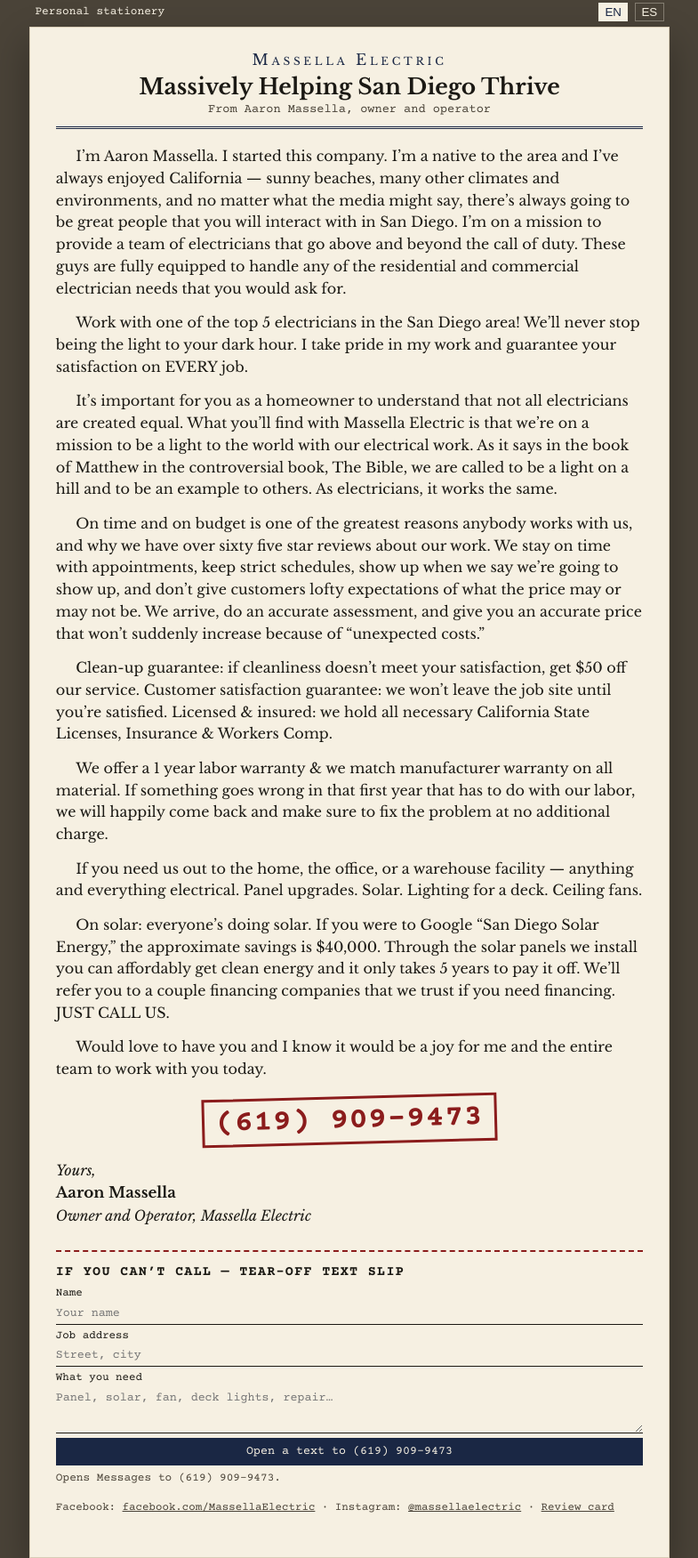
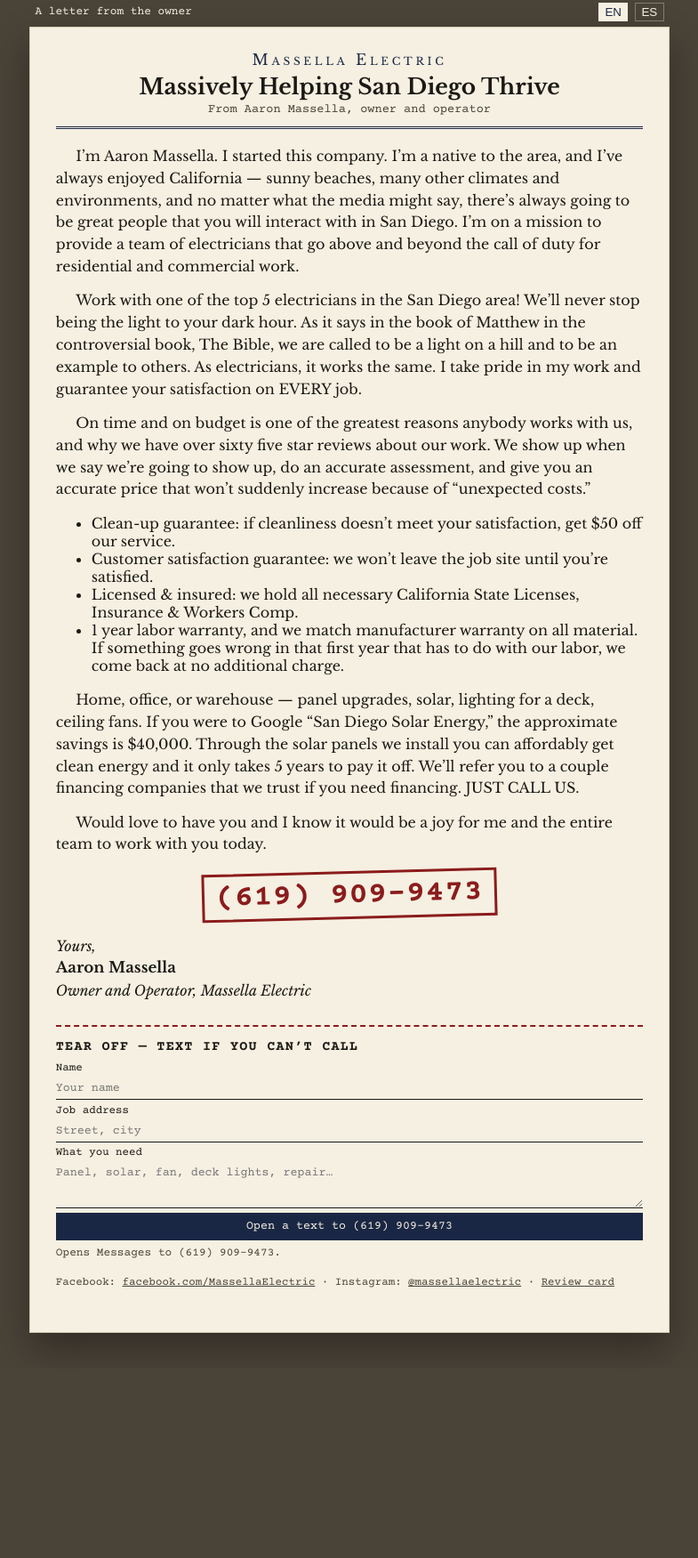
Before and after one commit to nitantbhartia/massella-electric-preview, a website: page index.html in a window 1280 px wide. Shown: the part 5-1756 px from the top of the page at 89% size, without its empty margins (247-1032 px from the left). After the commit the page ends 1543 px from the top, so only its background shows below. Drawn offline with nearby package versions, Linux system fonts and the light colour scheme.

Commit message:
Restyle homepage as a unique trade object, not a shared SMS form kit

```diff
--- a/index.html
+++ b/index.html
@@ -9,7 +9,7 @@
 </head>
 <body>
   <header class="sheet-top">
-    <span data-en="Personal stationery" data-es="Papel membretado personal">Personal stationery</span>
+    <span data-en="A letter from the owner" data-es="Una carta del dueño">A letter from the owner</span>
     <nav class="lang" aria-label="Language">
       <button type="button" data-set="en" aria-pressed="true">EN</button>
       <button type="button" data-set="es" aria-pressed="false">ES</button>
@@ -23,15 +23,22 @@
       <div class="date" data-en="From Aaron Massella, owner and operator" data-es="De Aaron Massella, dueño y operador">From Aaron Massella, owner and operator</div>
     </header>
 
-    <p class="indent" data-en="I’m Aaron Massella. I started this company. I’m a native to the area and I’ve always enjoyed California — sunny beaches, many other climates and environments, and no matter what the media might say, there’s always going to be great people that you will interact with in San Diego. I’m on a mission to provide a team of electricians that go above and beyond the call of duty. These guys are fully equipped to handle any of the residential and commercial electrician needs that you would ask for." data-es="Soy Aaron Massella. Yo empecé esta empresa. Soy nativo de la zona y siempre me ha gustado California — playas, otros climas y, diga lo que diga la prensa, en San Diego siempre va a haber buena gente. Mi misión es un equipo de electricistas que vaya más allá. Están equipados para lo residencial y lo comercial que usted pida.">I’m Aaron Massella. I started this company. I’m a native to the area and I’ve always enjoyed California — sunny beaches, many other climates and environments, and no matter what the media might say, there’s always going to be great people that you will interact with in San Diego. I’m on a mission to provide a team of electricians that go above and beyond the call of duty. These guys are fully equipped to handle any of the residential and commercial electrician needs that you would ask for.</p>
-    <p class="indent" data-en="Work with one of the top 5 electricians in the San Diego area! We’ll never stop being the light to your dark hour. I take pride in my work and guarantee your satisfaction on EVERY job." data-es="¡Trabaje con uno de los 5 mejores electricistas del área de San Diego! No vamos a dejar de ser la luz en su hora oscura. Me enorgullezco del trabajo y garantizo su satisfacción en CADA trabajo.">Work with one of the top 5 electricians in the San Diego area! We’ll never stop being the light to your dark hour. I take pride in my work and guarantee your satisfaction on EVERY job.</p>
-    <p class="indent" data-en="It’s important for you as a homeowner to understand that not all electricians are created equal. What you’ll find with Massella Electric is that we’re on a mission to be a light to the world with our electrical work. As it says in the book of Matthew in the controversial book, The Bible, we are called to be a light on a hill and to be an example to others. As electricians, it works the same." data-es="Como dueño de casa, sepa que no todos los electricistas son iguales. En Massella Electric tenemos metas grandes: ser luz al mundo con el trabajo eléctrico. Como dice el libro de Mateo en el polémico libro, la Biblia, estamos llamados a ser luz en un monte y ejemplo. Como electricistas, es igual.">It’s important for you as a homeowner to understand that not all electricians are created equal. What you’ll find with Massella Electric is that we’re on a mission to be a light to the world with our electrical work. As it says in the book of Matthew in the controversial book, The Bible, we are called to be a light on a hill and to be an example to others. As electricians, it works the same.</p>
-    <p class="indent" data-en="On time and on budget is one of the greatest reasons anybody works with us, and why we have over sixty five star reviews about our work. We stay on time with appointments, keep strict schedules, show up when we say we’re going to show up, and don’t give customers lofty expectations of what the price may or may not be. We arrive, do an accurate assessment, and give you an accurate price that won’t suddenly increase because of “unexpected costs.”" data-es="A tiempo y en presupuesto es una de las grandes razones por las que trabajan con nosotros, y por eso tenemos más de sesenta y cinco reseñas de cinco estrellas de nuestro trabajo. Cumplimos citas, horarios estrictos, llegamos cuando decimos, y no inflamos expectativas de precio. Llegamos, evaluamos con detalle y damos un precio que no sube de pronto por “costos inesperados.”">On time and on budget is one of the greatest reasons anybody works with us, and why we have over sixty five star reviews about our work. We stay on time with appointments, keep strict schedules, show up when we say we’re going to show up, and don’t give customers lofty expectations of what the price may or may not be. We arrive, do an accurate assessment, and give you an accurate price that won’t suddenly increase because of “unexpected costs.”</p>
-    <p class="indent" data-en="Clean-up guarantee: if cleanliness doesn’t meet your satisfaction, get $50 off our service. Customer satisfaction guarantee: we won’t leave the job site until you’re satisfied. Licensed &amp; insured: we hold all necessary California State Licenses, Insurance &amp; Workers Comp." data-es="Garantía de limpieza: si la limpieza no le satisface, $50 de descuento. Garantía de satisfacción: no dejamos el sitio hasta que esté satisfecho. Licencia y seguro: tenemos las licencias del Estado de California, seguro y workers comp.">Clean-up guarantee: if cleanliness doesn’t meet your satisfaction, get $50 off our service. Customer satisfaction guarantee: we won’t leave the job site until you’re satisfied. Licensed &amp; insured: we hold all necessary California State Licenses, Insurance &amp; Workers Comp.</p>
-    <p class="indent" data-en="We offer a 1 year labor warranty &amp; we match manufacturer warranty on all material. If something goes wrong in that first year that has to do with our labor, we will happily come back and make sure to fix the problem at no additional charge." data-es="Ofrecemos un año de garantía de mano de obra e igualamos la garantía del fabricante en material. Si algo falla el primer año por nuestra mano de obra, volvemos sin cargo.">We offer a 1 year labor warranty &amp; we match manufacturer warranty on all material. If something goes wrong in that first year that has to do with our labor, we will happily come back and make sure to fix the problem at no additional charge.</p>
-    <p class="indent" data-en="If you need us out to the home, the office, or a warehouse facility — anything and everything electrical. Panel upgrades. Solar. Lighting for a deck. Ceiling fans." data-es="Si nos necesita en casa, oficina o bodega — todo lo eléctrico. Mejoras de panel. Solar. Iluminación de terraza. Ventiladores de techo.">If you need us out to the home, the office, or a warehouse facility — anything and everything electrical. Panel upgrades. Solar. Lighting for a deck. Ceiling fans.</p>
-    <p class="indent" data-en="On solar: everyone’s doing solar. If you were to Google “San Diego Solar Energy,” the approximate savings is $40,000. Through the solar panels we install you can affordably get clean energy and it only takes 5 years to pay it off. We’ll refer you to a couple financing companies that we trust if you need financing. JUST CALL US." data-es="Sobre solar: todo el mundo está haciendo solar. Si busca “San Diego Solar Energy,” el ahorro aproximado es $40,000. Con los paneles que instalamos se puede obtener energía limpia de forma asequible y tarda 5 años en pagarse. Si necesita financiamiento, lo referimos a un par de empresas de confianza. ¡LLÁMENOS!">On solar: everyone’s doing solar. If you were to Google “San Diego Solar Energy,” the approximate savings is $40,000. Through the solar panels we install you can affordably get clean energy and it only takes 5 years to pay it off. We’ll refer you to a couple financing companies that we trust if you need financing. JUST CALL US.</p>
-    <p class="indent" data-en="Would love to have you and I know it would be a joy for me and the entire team to work with you today." data-es="Nos encantaría tenerlo y sé que sería un gusto para mí y para todo el equipo trabajar con usted hoy.">Would love to have you and I know it would be a joy for me and the entire team to work with you today.</p>
+    <p class="indent" data-en="I’m Aaron Massella. I started this company. I’m a native to the area, and I’ve always enjoyed California — sunny beaches, many other climates and environments, and no matter what the media might say, there’s always going to be great people that you will interact with in San Diego. I’m on a mission to provide a team of electricians that go above and beyond the call of duty for residential and commercial work." data-es="Soy Aaron Massella. Yo empecé esta empresa. Soy nativo de la zona y siempre me ha gustado California — playas, otros climas y, diga lo que diga la prensa, en San Diego siempre va a haber buena gente. Mi misión es un equipo de electricistas que vaya más allá, para trabajo residencial y comercial.">I’m Aaron Massella. I started this company. I’m a native to the area, and I’ve always enjoyed California — sunny beaches, many other climates and environments, and no matter what the media might say, there’s always going to be great people that you will interact with in San Diego. I’m on a mission to provide a team of electricians that go above and beyond the call of duty for residential and commercial work.</p>
+
+    <p class="indent" data-en="Work with one of the top 5 electricians in the San Diego area! We’ll never stop being the light to your dark hour. As it says in the book of Matthew in the controversial book, The Bible, we are called to be a light on a hill and to be an example to others. As electricians, it works the same. I take pride in my work and guarantee your satisfaction on EVERY job." data-es="¡Trabaje con uno de los 5 mejores electricistas del área de San Diego! No vamos a dejar de ser la luz en su hora oscura. Como dice el libro de Mateo en el polémico libro, la Biblia, estamos llamados a ser luz en un monte y ejemplo. Como electricistas, es igual. Me enorgullezco del trabajo y garantizo su satisfacción en CADA trabajo.">Work with one of the top 5 electricians in the San Diego area! We’ll never stop being the light to your dark hour. As it says in the book of Matthew in the controversial book, The Bible, we are called to be a light on a hill and to be an example to others. As electricians, it works the same. I take pride in my work and guarantee your satisfaction on EVERY job.</p>
+
+    <p class="indent" data-en="On time and on budget is one of the greatest reasons anybody works with us, and why we have over sixty five star reviews about our work. We show up when we say we’re going to show up, do an accurate assessment, and give you an accurate price that won’t suddenly increase because of “unexpected costs.”" data-es="A tiempo y en presupuesto es una de las grandes razones por las que trabajan con nosotros, y por eso tenemos más de sesenta y cinco reseñas de cinco estrellas de nuestro trabajo. Llegamos cuando decimos, evaluamos con detalle y damos un precio que no sube de pronto por “costos inesperados.”">On time and on budget is one of the greatest reasons anybody works with us, and why we have over sixty five star reviews about our work. We show up when we say we’re going to show up, do an accurate assessment, and give you an accurate price that won’t suddenly increase because of “unexpected costs.”</p>
+
+    <ul class="pledges">
+      <li data-en="Clean-up guarantee: if cleanliness doesn’t meet your satisfaction, get $50 off our service." data-es="Garantía de limpieza: si la limpieza no le satisface, $50 de descuento.">Clean-up guarantee: if cleanliness doesn’t meet your satisfaction, get $50 off our service.</li>
+      <li data-en="Customer satisfaction guarantee: we won’t leave the job site until you’re satisfied." data-es="Garantía de satisfacción: no dejamos el sitio hasta que esté satisfecho.">Customer satisfaction guarantee: we won’t leave the job site until you’re satisfied.</li>
+      <li data-en="Licensed &amp; insured: we hold all necessary California State Licenses, Insurance &amp; Workers Comp." data-es="Licencia y seguro: tenemos las licencias del Estado de California, seguro y workers comp.">Licensed &amp; insured: we hold all necessary California State Licenses, Insurance &amp; Workers Comp.</li>
+      <li data-en="1 year labor warranty, and we match manufacturer warranty on all material. If something goes wrong in that first year that has to do with our labor, we come back at no additional charge." data-es="Un año de garantía de mano de obra, e igualamos la garantía del fabricante en material. Si algo falla el primer año por nuestra mano de obra, volvemos sin cargo.">1 year labor warranty, and we match manufacturer warranty on all material. If something goes wrong in that first year that has to do with our labor, we come back at no additional charge.</li>
+    </ul>
+
+    <p class="indent" data-en="Home, office, or warehouse — panel upgrades, solar, lighting for a deck, ceiling fans. If you were to Google “San Diego Solar Energy,” the approximate savings is $40,000. Through the solar panels we install you can affordably get clean energy and it only takes 5 years to pay it off. We’ll refer you to a couple financing companies that we trust if you need financing. JUST CALL US." data-es="Casa, oficina o bodega — mejoras de panel, solar, iluminación de terraza, ventiladores de techo. Si busca “San Diego Solar Energy,” el ahorro aproximado es $40,000. Con los paneles que instalamos se puede obtener energía limpia de forma asequible y tarda 5 años en pagarse. Si necesita financiamiento, lo referimos a un par de empresas de confianza. ¡LLÁMENOS!">Home, office, or warehouse — panel upgrades, solar, lighting for a deck, ceiling fans. If you were to Google “San Diego Solar Energy,” the approximate savings is $40,000. Through the solar panels we install you can affordably get clean energy and it only takes 5 years to pay it off. We’ll refer you to a couple financing companies that we trust if you need financing. JUST CALL US.</p>
+
+    <p class="indent close" data-en="Would love to have you and I know it would be a joy for me and the entire team to work with you today." data-es="Nos encantaría tenerlo y sé que sería un gusto para mí y para todo el equipo trabajar con usted hoy.">Would love to have you and I know it would be a joy for me and the entire team to work with you today.</p>
 
     <a class="phone-stamp" href="tel:+16199099473">(619) 909-9473</a>
 
@@ -42,7 +49,7 @@
     </p>
 
     <aside class="slip">
-      <h2 data-en="If you can’t call — tear-off text slip" data-es="Si no puede llamar — tira para mensaje">If you can’t call — tear-off text slip</h2>
+      <h2 data-en="Tear off — text if you can’t call" data-es="Desprenda — mensaje si no puede llamar">Tear off — text if you can’t call</h2>
       <form id="job-form">
         <label for="name" data-en="Name" data-es="Nombre">Name</label>
         <input id="name" name="name" required data-en-placeholder="Your name" data-es-placeholder="Su nombre">
@@ -56,8 +63,8 @@
       </form>
     </aside>
     <p class="meta">
-      Facebook: <a class="plain" href="https://www.facebook.com/MassellaElectric/">facebook.com/MassellaElectric</a>
-      · Instagram: <a class="plain" href="https://www.instagram.com/massellaelectric/">@massellaelectric</a>
+      <span data-en="Facebook" data-es="Facebook">Facebook</span>: <a class="plain" href="https://www.facebook.com/MassellaElectric/">facebook.com/MassellaElectric</a>
+      · <span data-en="Instagram" data-es="Instagram">Instagram</span>: <a class="plain" href="https://www.instagram.com/massellaelectric/">@massellaelectric</a>
       · <a class="plain" href="review.html" data-en="Review card" data-es="Tarjeta de reseña">Review card</a>
     </p>
   </article>
```
